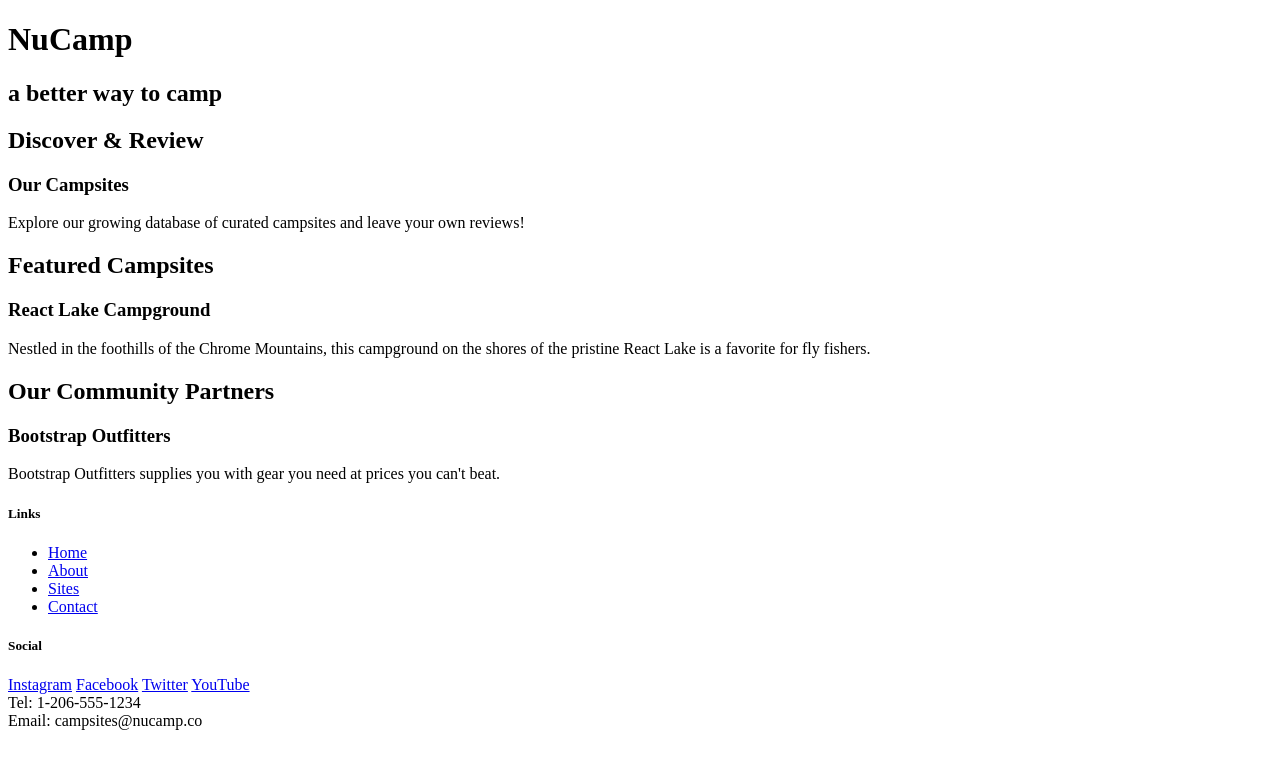
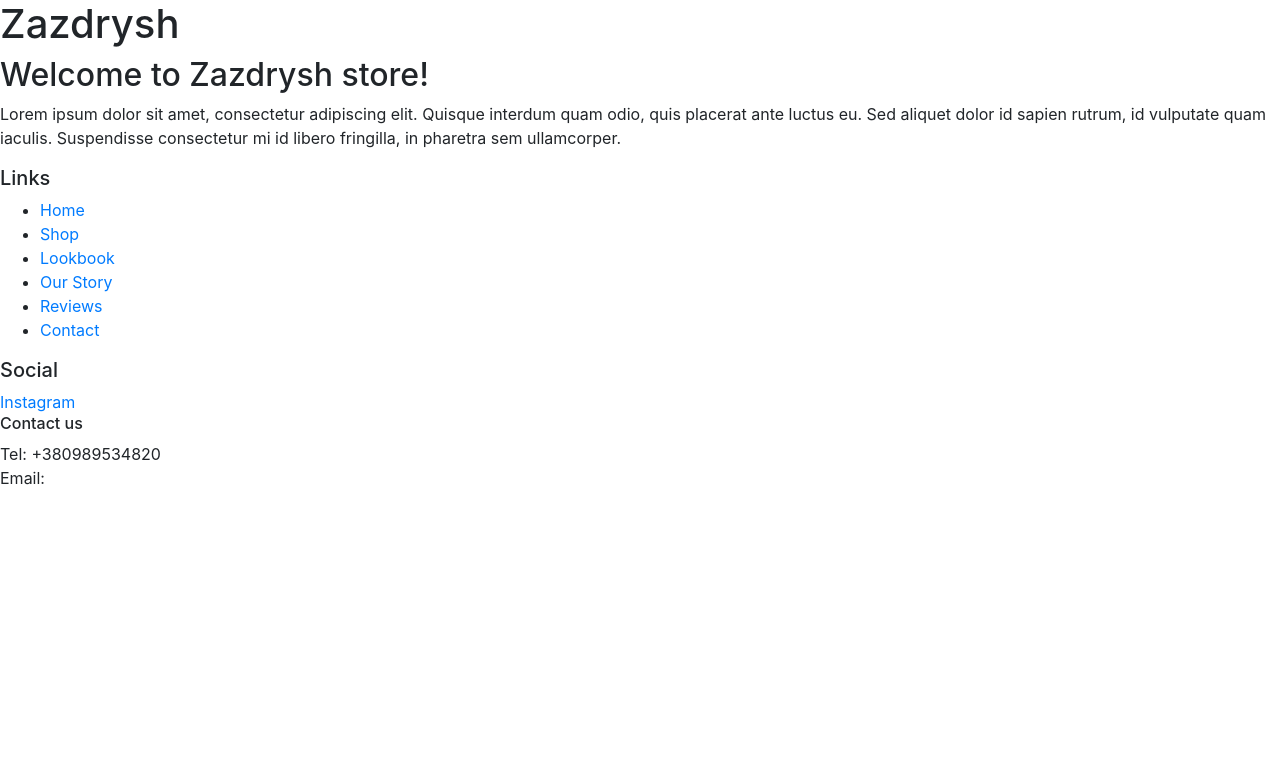
Before and after one commit to kachor29/MyProject, a website: page index.html in a window 1280 px wide. Drawn offline with nearby package versions, Linux system fonts and the light colour scheme.

Commit message:
My first bootstrap project

```diff
--- a/css/style.css
+++ b/css/style.css
@@ -0,0 +1,16 @@
+.description {
+    left: 50%;
+    position: absolute;
+    top: 45%;
+    transform: translate(-50%, -55%);
+    text-align: center;
+}
+
+.description h1 {
+    color: #f4f7f2;
+}
+.description p {
+    color: #fff;
+    font-size: 1.3rem;
+    line-height: 1.5;
+}
--- a/index.html
+++ b/index.html
@@ -3,59 +3,55 @@
 
 <head>
     <meta charset="utf-8" />
-    <title>NuCamp: A Better Way To Camp</title>
+    <meta name="viewport" content="width=device-width, initial-scale=1" />
+    <link rel="stylesheet" href="node_modules/bootstrap/dist/css/bootstrap.min.css" />
+
+
+    <title>Zazdrysh</title>
 </head>
 
 <body>
 
     <header>
         <div>
-            <h1>NuCamp</h1>
-            <h2>a better way to camp</h2>
+            <h1>Zazdrysh</h1>
+
         </div>
     </header>
 
-    <div>
-        <h2>Discover & Review</h2>
-        <h3>Our Campsites</h3>
-        <p>Explore our growing database of curated campsites and leave your own reviews!</p>
+    <div class="description">
+        <h2>Welcome to Zazdrysh store!</h2>
+        <p>Lorem ipsum dolor sit amet, consectetur adipiscing elit. Quisque interdum quam odio, quis placerat ante luctus eu. Sed aliquet dolor id sapien rutrum, id vulputate quam iaculis. Suspendisse consectetur mi id libero fringilla, in pharetra sem ullamcorper.</p>
     </div>
 
-    <div>
-        <h2>Featured Campsites</h2>
-        <h3>React Lake Campground</h3>
-        <p>Nestled in the foothills of the Chrome Mountains, this campground on the shores of the pristine React Lake is a favorite for fly fishers.</p>
-    </div>
-
-    <div>
-        <h2>Our Community Partners</h2>
-        <h3>Bootstrap Outfitters</h3>
-        <p>Bootstrap Outfitters supplies you with gear you need at prices you can't beat.</p>
-    </div>
 
     <footer>
         <div>
             <h5>Links</h5>
             <ul>
                 <li><a href="#">Home</a></li>
-                <li><a href="#">About</a></li>
-                <li><a href="#">Sites</a></li>
+                <li><a href="#">Shop</a></li>
+                <li><a href="#">Lookbook</a></li>
+                <li><a href="#">Our Story</a></li>
+                <li><a href="#">Reviews</a></li>
                 <li><a href="#">Contact</a></li>
             </ul>
         </div>
         <div>
             <h5>Social</h5>
             <a href="http://instagram.com/">Instagram</a>
-            <a href="http://facebook.com/">Facebook</a>
-            <a href="http://twitter.com/">Twitter</a>
-            <a href="http://youtube.com/">YouTube</a>
+
         </div>
         <div>
-            Tel: 1-206-555-1234<br />
-            Email: campsites@nucamp.co
+            <h6>Contact us</h6>
+            Tel: +380989534820<br />
+            Email: <zazdrysh@gmail.com<br/>
         </div>
     </footer>
 
+    <script src="node_modules/jquery/dist/jquery.slim.min.js"></script>
+    <script src="node_modules/popper.js/dist/umd/popper.min.js"></script>
+    <script src="node_modules/bootstrap/dist/js/bootstrap.min.js"></script>
 </body>
 
 </html>
```
